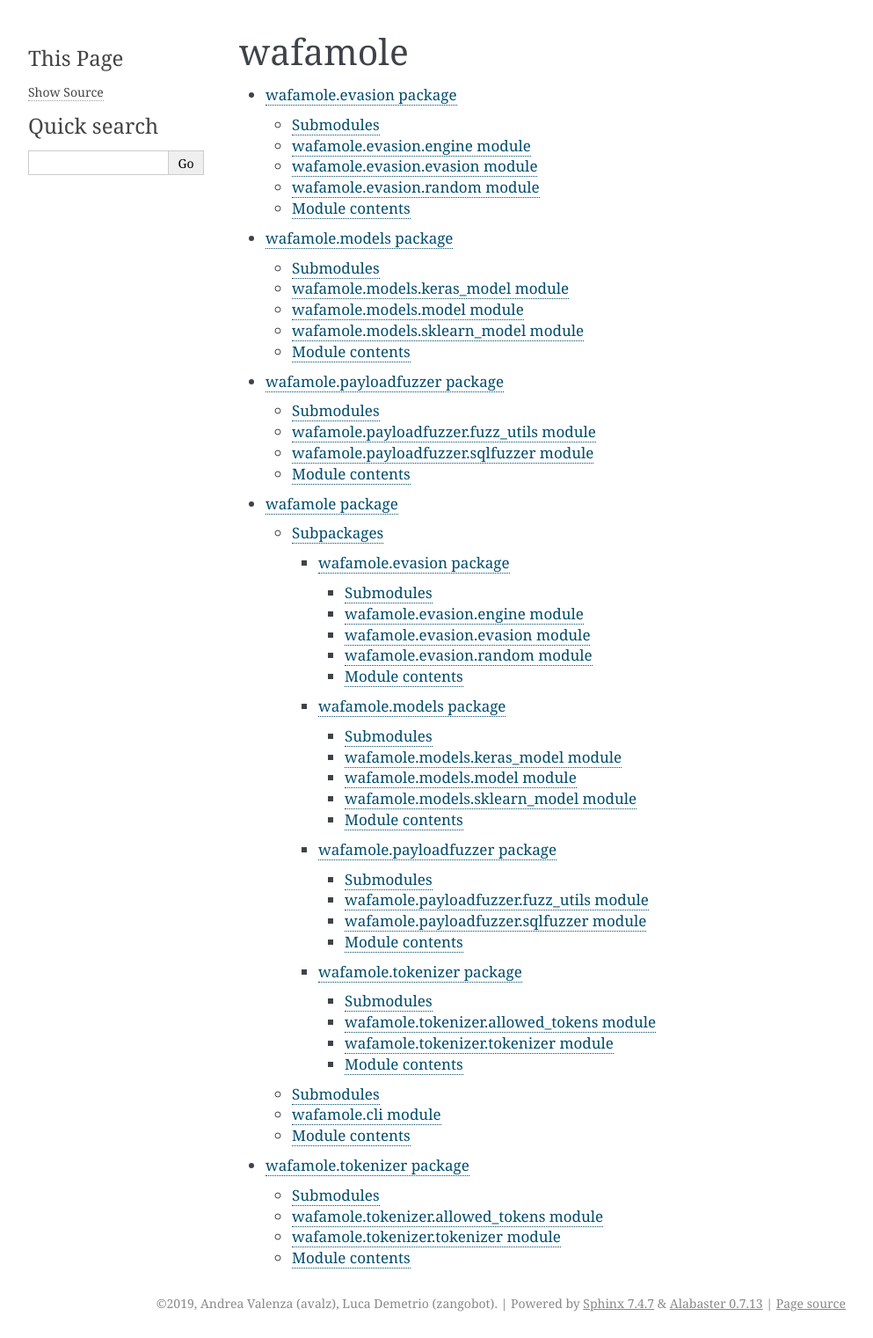
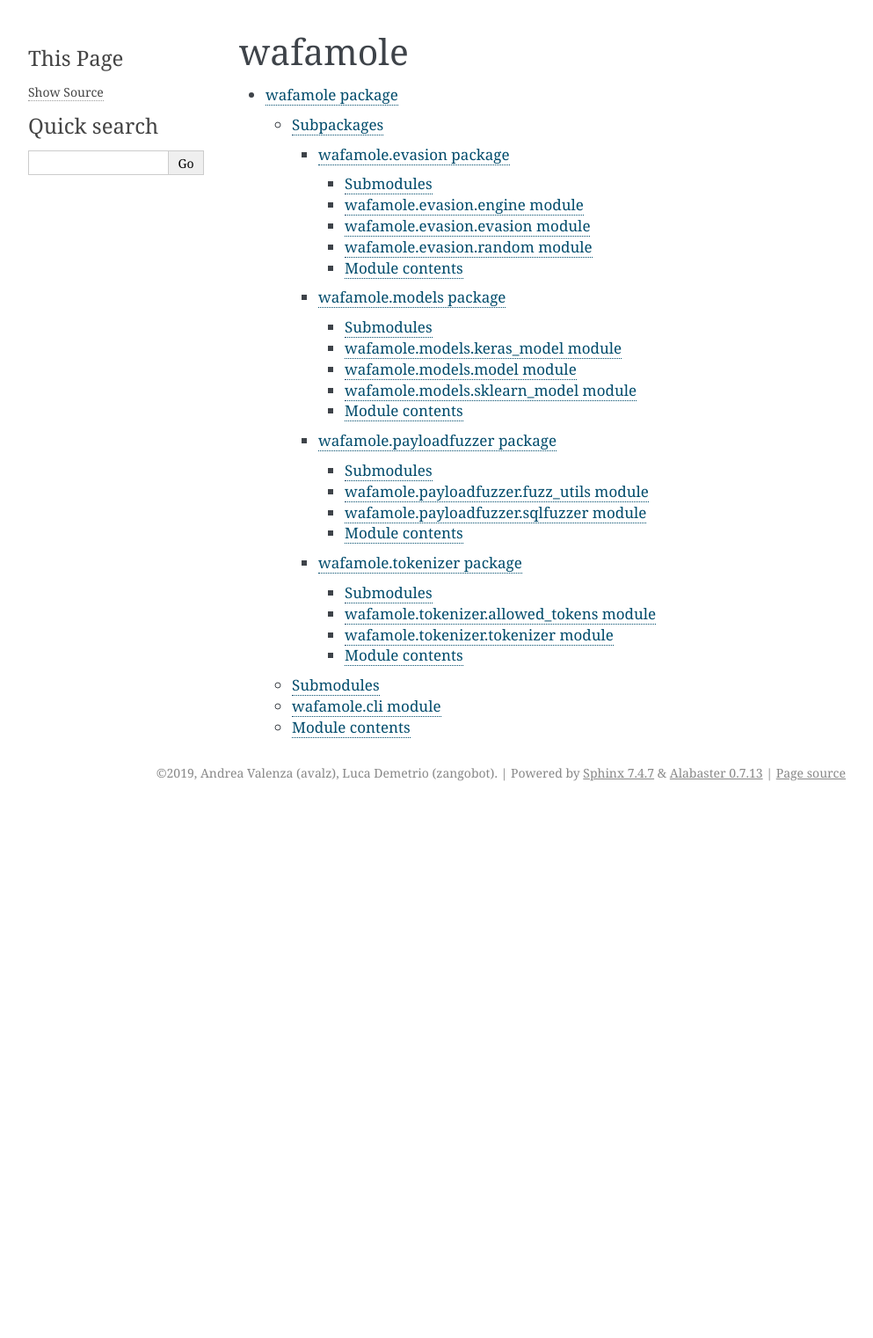
Before and after one commit to AvalZ/WAF-A-MoLE, a Sphinx documentation site: the page built from docs/source/modules.rst, in a window 1280 px wide. Shown: the whole page at 88% size, without its empty margins (148-1141 px from the left). Built offline with Sphinx 7.4.7, drawn with Linux system fonts in a browser that asks for light colours; after the commit the page ends 918 px from its top, so only the background shows below that.

Commit message:
Update module files

```diff
--- a/docs/source/modules.rst
+++ b/docs/source/modules.rst
@@ -2,11 +2,6 @@ wafamole
 ========
 
 .. toctree::
-   :maxdepth: 4
+   :maxdepth: 10
 
-
-   wafamole.evasion
-   wafamole.models
-   wafamole.payloadfuzzer
    wafamole
-   wafamole.tokenizer
```
Also changed, not shown: docs/source/tokenizer.rst (deleted, +0 -30 lines).
